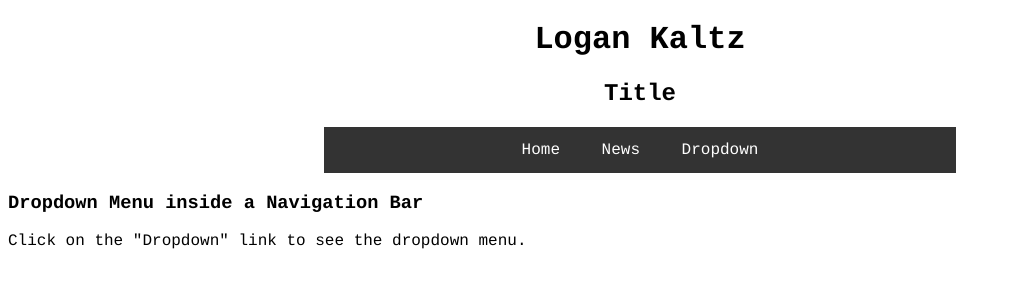
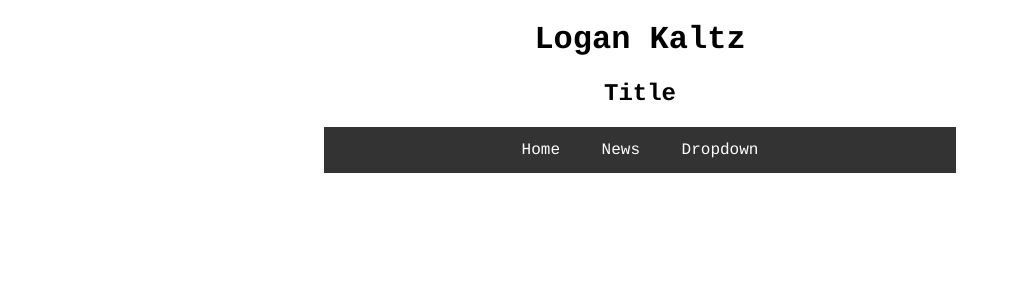
Before and after one commit to LogKal/LogKal.github.io, a plain HTML site: page index.html in a window 1280 px wide. Shown: the whole page, without its empty margins (0-1011 px from the left). Drawn offline with Linux system fonts and the light colour scheme.

Commit message:
Remove index.html junk

```diff
--- a/index.html
+++ b/index.html
@@ -37,8 +37,5 @@ window.onclick = function(e) {
   </div>
 </div>
 
-<h3>Dropdown Menu inside a Navigation Bar</h3>
-<p>Click on the "Dropdown" link to see the dropdown menu.</p>
-
 </body>
 </html>
```
